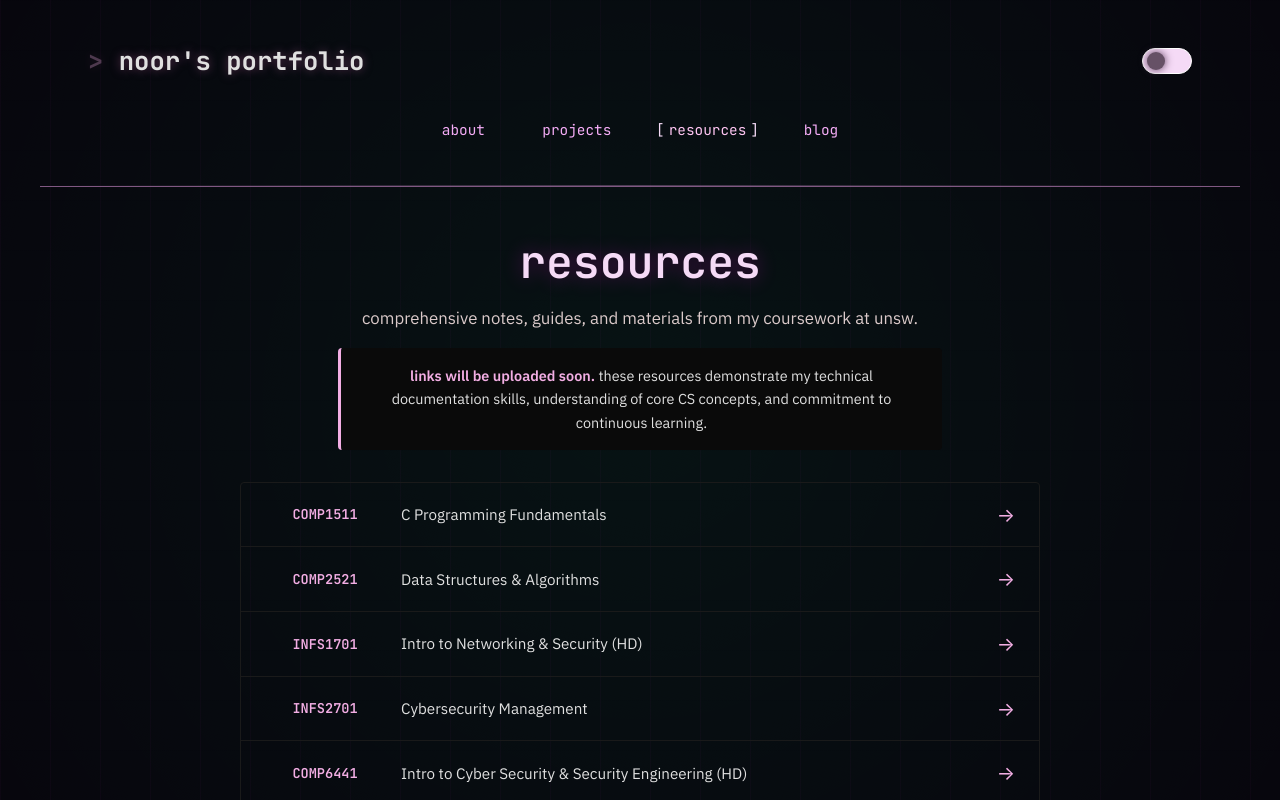
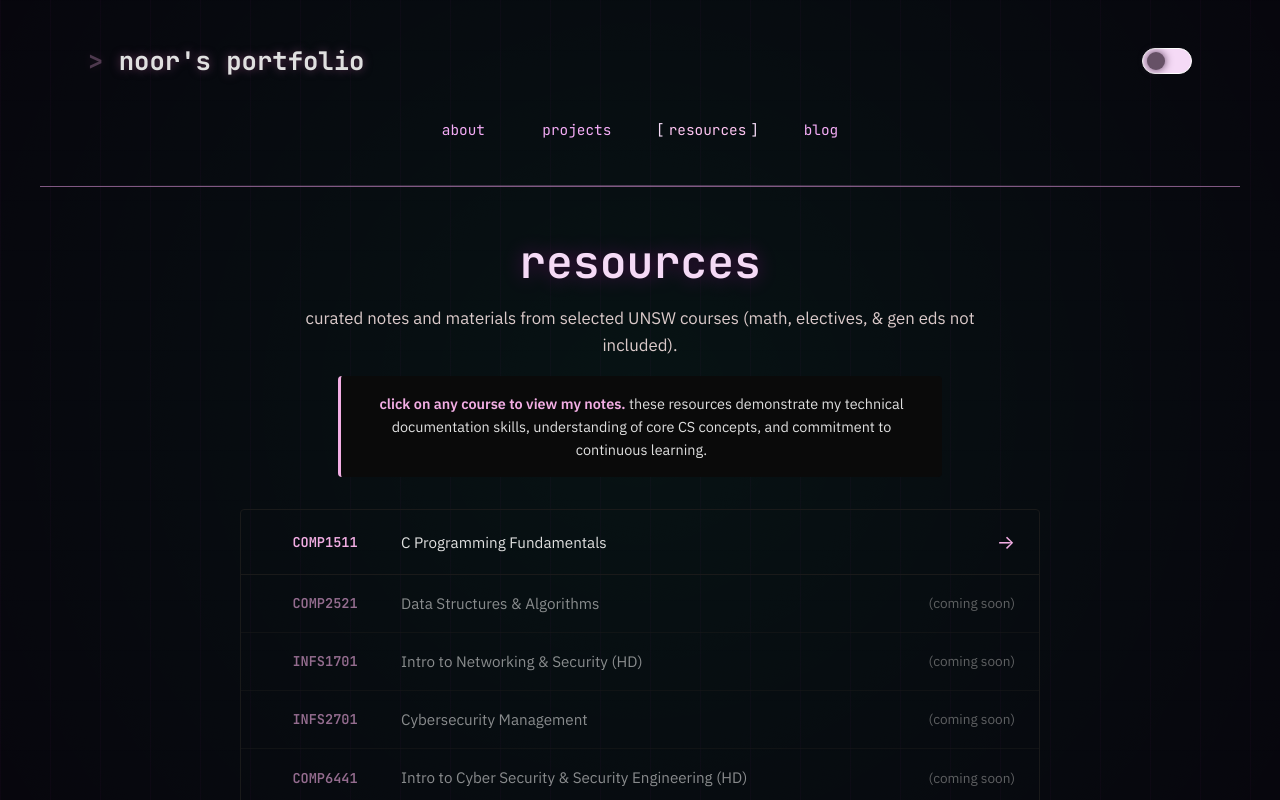
Before and after one commit to noorbabar/noorportfolio, a React (Vite) app in the folder Noorportfolio/frontend/: page /resources in a window 1280 px wide. Shown: the top 800 px of the page. Built offline with nearby package versions, Linux system fonts and the light colour scheme.

Commit message:
notes fix

```diff
--- a/Noorportfolio/frontend/src/components/Resources.jsx
+++ b/Noorportfolio/frontend/src/components/Resources.jsx
@@ -1,17 +1,24 @@
-import React from "react";
+import React, { useState } from "react";
 import "../style/resources.css";
 
 const Resources = () => {
+  const [selectedResource, setSelectedResource] = useState(null);
+
   const resources = [
-    { name: "C Programming Fundamentals", code: "COMP1511", link: "#" },
-    { name: "Data Structures & Algorithms", code: "COMP2521", link: "#" },
-    { name: "Intro to Networking & Security (HD)", code: "INFS1701", link: "#" },
-    { name: "Cybersecurity Management", code: "INFS2701", link: "#" },
-    { name: "Intro to Cyber Security & Security Engineering (HD)", code: "COMP6441", link: "#" },
-    { name: "Object Oriented Programming", code: "COMP2511", link: "#" },
-    { name: "Professional Issues and Ethics in IT (HD/CM)", code: "COMP4920", link: "#" },
-    { name: "CTF Resources", code: "CTF", link: "#" },
-    { name: "LeetCode Resources", code: "ALGO", link: "#" },
+    {
+      name: "C Programming Fundamentals",
+      code: "COMP1511",
+      notionLink: "https://gleaming-xylophone-d5a.notion.site/ebd//20b955cde43a81d490cbe004b7941ed2",
+      hasNotes: true
+    },
+    { name: "Data Structures & Algorithms", code: "COMP2521", hasNotes: false },
+    { name: "Intro to Networking & Security (HD)", code: "INFS1701", hasNotes: false },
+    { name: "Cybersecurity Management", code: "INFS2701", hasNotes: false },
+    { name: "Intro to Cyber Security & Security Engineering (HD)", code: "COMP6441", hasNotes: false },
+    { name: "Object Oriented Programming", code: "COMP2511", hasNotes: false },
+    { name: "Professional Issues and Ethics in IT (HD/CM)", code: "COMP4920", hasNotes: false },
+    { name: "CTF Resources", code: "CTF", hasNotes: false },
+    { name: "LeetCode Resources", code: "ALGO", hasNotes: false },
   ];
 
   const upcoming = [
@@ -20,32 +27,66 @@ const Resources = () => {
     "COMP3900", "COMP1521"
   ];
 
+  const handleResourceClick = (item) => {
+    if (item.hasNotes) {
+      setSelectedResource(item);
+    }
+  };
+
+  const closeModal = () => {
+    setSelectedResource(null);
+  };
+
   return (
     <div className="resources-section">
       <h1>resources</h1>
       <p className="section-description">
-        comprehensive notes, guides, and materials from my coursework at unsw.
+        curated notes and materials from selected UNSW courses (math, electives, & gen eds not included).
       </p>
       <p className="employer-note">
-        <strong> links will be uploaded soon. </strong>these resources demonstrate my technical documentation skills,
+        <strong>click on any course to view my notes.</strong> these resources demonstrate my technical documentation skills,
         understanding of core CS concepts, and commitment to continuous learning.
       </p>
 
       <div className="resources-list">
         {resources.map((item, index) => (
-          <a
+          <div
             key={index}
-            href={item.link}
-            className="resource-item"
-            target={item.link !== "#" ? "_blank" : "_self"}
-            rel={item.link !== "#" ? "noopener noreferrer" : ""}
+            onClick={() => handleResourceClick(item)}
+            className={`resource-item ${item.hasNotes ? 'has-notes' : 'coming-soon'}`}
           >
             <span className="resource-code">{item.code}</span>
             <span className="resource-name">{item.name}</span>
-            <span className="resource-arrow">→</span>
-          </a>
+            <span className="resource-arrow">{item.hasNotes ? '→' : '(coming soon)'}</span>
+          </div>
         ))}
       </div>
+
+      {selectedResource && (
+        <div className="modal-overlay" onClick={closeModal}>
+          <div className="modal-content" onClick={(e) => e.stopPropagation()}>
+            <div className="modal-header">
+              <div>
+                <h2>{selectedResource.code}</h2>
+                <p>{selectedResource.name}</p>
+              </div>
+              <button className="close-button" onClick={closeModal}>
+                ✕
+              </button>
+            </div>
+            <div className="modal-body">
+              <iframe
+                src={selectedResource.notionLink}
+                width="100%"
+                height="100%"
+                frameBorder="0"
+                allowFullScreen
+                title={`${selectedResource.code} Notes`}
+              />
+            </div>
+          </div>
+        </div>
+      )}
 
       <div className="upcoming-section">
         <h2>upcoming in 2026</h2>
--- a/Noorportfolio/frontend/src/style/resources.css
+++ b/Noorportfolio/frontend/src/style/resources.css
@@ -113,3 +113,139 @@
     display: none;
   }
 }
+
+.resource-item {
+  cursor: pointer;
+  transition: all 0.2s ease;
+}
+
+.resource-item.has-notes:hover {
+  transform: translateX(5px);
+  background-color: rgba(0, 0, 0, 0.05);
+}
+
+.resource-item.coming-soon {
+  opacity: 0.6;
+  cursor: default;
+}
+
+.resource-item.coming-soon .resource-arrow {
+  font-size: 0.85rem;
+  color: #999;
+  font-style: italic;
+}
+
+.modal-overlay {
+  position: fixed;
+  top: 0;
+  left: 0;
+  right: 0;
+  bottom: 0;
+  background-color: rgba(0, 0, 0, 0.75);
+  display: flex;
+  justify-content: center;
+  align-items: center;
+  z-index: 1000;
+  padding: 20px;
+  animation: fadeIn 0.2s ease;
+}
+
+@keyframes fadeIn {
+  from {
+    opacity: 0;
+  }
+  to {
+    opacity: 1;
+  }
+}
+
+.modal-content {
+  background: white;
+  border-radius: 12px;
+  width: 90%;
+  max-width: 1200px;
+  height: 85vh;
+  display: flex;
+  flex-direction: column;
+  box-shadow: 0 10px 40px rgba(0, 0, 0, 0.3);
+  animation: slideUp 0.3s ease;
+}
+
+@keyframes slideUp {
+  from {
+    transform: translateY(30px);
+    opacity: 0;
+  }
+  to {
+    transform: translateY(0);
+    opacity: 1;
+  }
+}
+
+.modal-header {
+  display: flex;
+  justify-content: space-between;
+  align-items: center;
+  padding: 1.5rem 2rem;
+  border-bottom: 1px solid #e0e0e0;
+  background-color: #f8f9fa;
+  border-radius: 12px 12px 0 0;
+}
+
+.modal-header h2 {
+  margin: 0;
+  font-size: 1.5rem;
+  color: #333;
+}
+
+.modal-header p {
+  margin: 0.25rem 0 0 0;
+  font-size: 0.95rem;
+  color: #666;
+}
+
+.close-button {
+  background: none;
+  border: none;
+  font-size: 2rem;
+  cursor: pointer;
+  color: #666;
+  padding: 0.5rem;
+  line-height: 1;
+  transition: all 0.2s ease;
+  border-radius: 4px;
+}
+
+.close-button:hover {
+  color: #000;
+  background-color: rgba(0, 0, 0, 0.05);
+}
+
+.modal-body {
+  flex: 1;
+  overflow: hidden;
+  padding: 0;
+}
+
+.modal-body iframe {
+  border-radius: 0 0 12px 12px;
+}
+
+@media (max-width: 768px) {
+  .modal-content {
+    width: 95%;
+    height: 90vh;
+  }
+
+  .modal-header {
+    padding: 1rem 1.25rem;
+  }
+
+  .modal-header h2 {
+    font-size: 1.25rem;
+  }
+
+  .close-button {
+    font-size: 1.5rem;
+  }
+}
```
